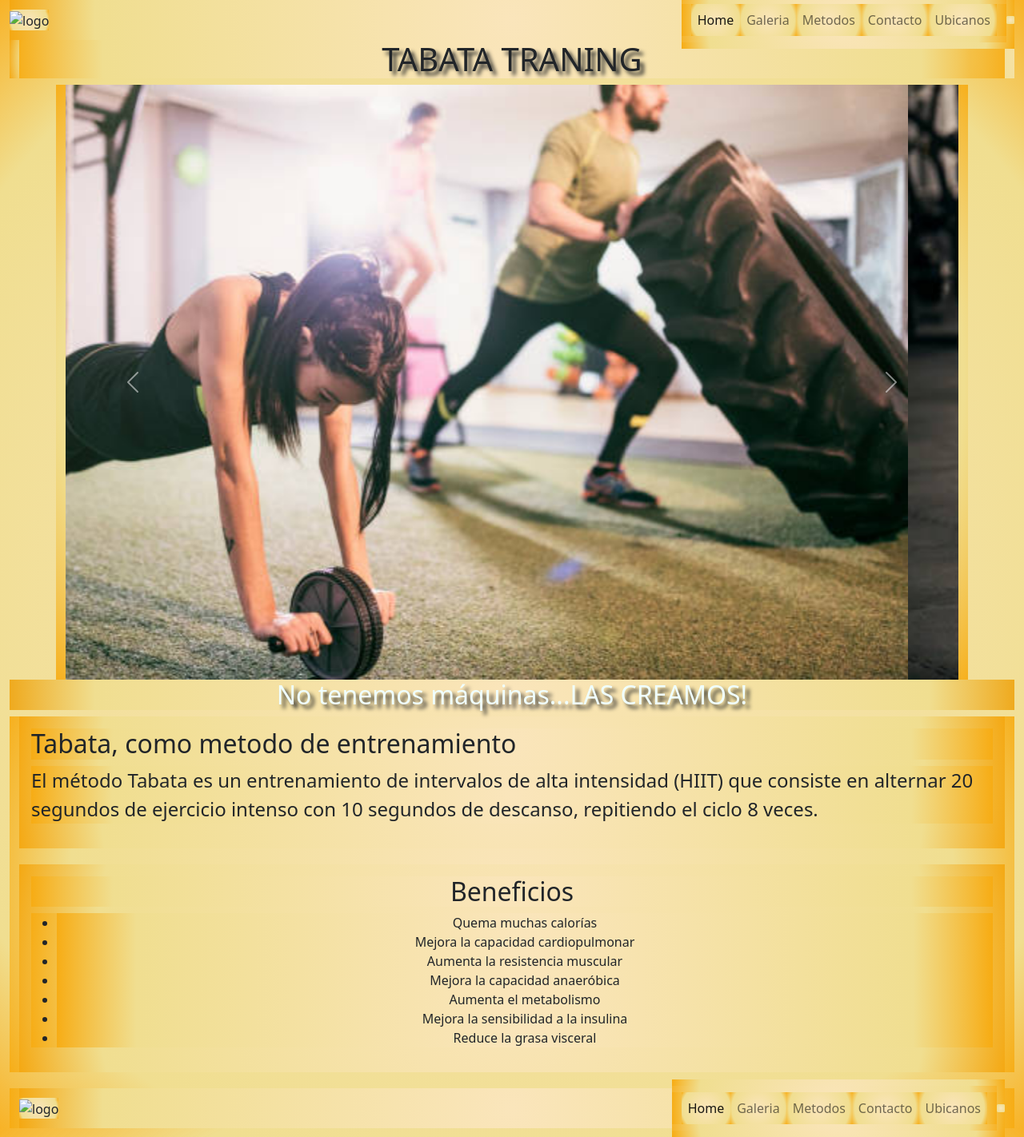
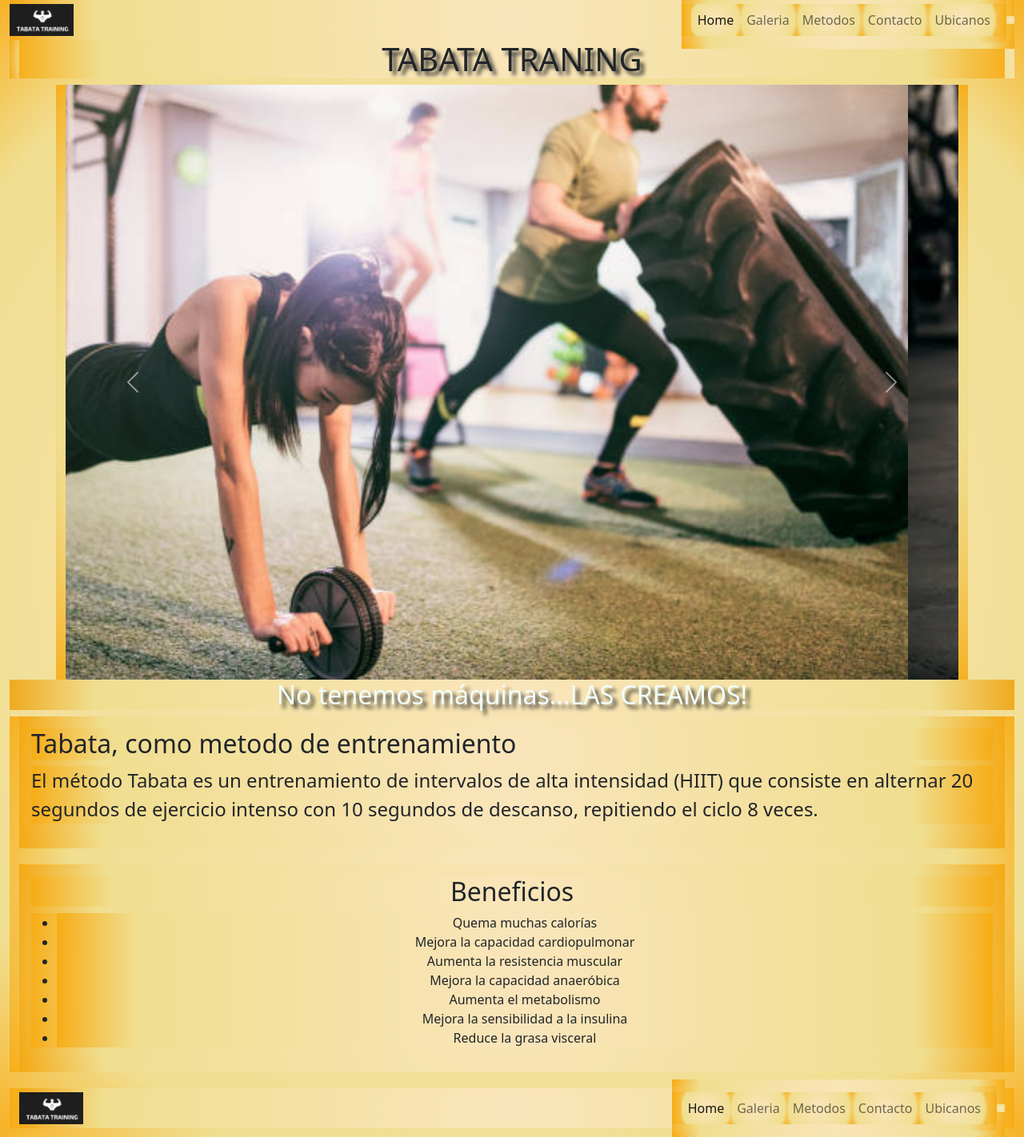
Before and after one commit to BPinolli/TabataPinolli2, a plain HTML site: page index.html in a window 1280 px wide. Shown: the whole page at 80% size. Drawn offline with nearby package versions, Linux system fonts and the light colour scheme; grey boxes are pictures that could not be loaded.

Commit message:
Ruta Logo Index

```diff
--- a/index.html
+++ b/index.html
@@ -26,7 +26,7 @@
         <section id="menu">
             <div>
                 <a href="../index.html"></a>
-                <img class="logo" src="../Raiz/Media/IMG-20250309-WA0035.jpg" alt="logo">
+                <img class="logo" src="./Media/IMG-20250309-WA0035.jpg" alt="logo">
 
             </div>
             <aside>
@@ -141,7 +141,7 @@
             <section id="menu">
                 <div>
                     <a href="../index.html"></a>
-                    <img class="logo" src="../Raiz/Media/IMG-20250309-WA0035.jpg" alt="logo">
+                    <img class="logo" src="./Media/IMG-20250309-WA0035.jpg" alt="logo">
 
                 </div>
                 <aside>
```
Also changed, not shown: paginas/ubicanos.html (+1 -1 lines).
